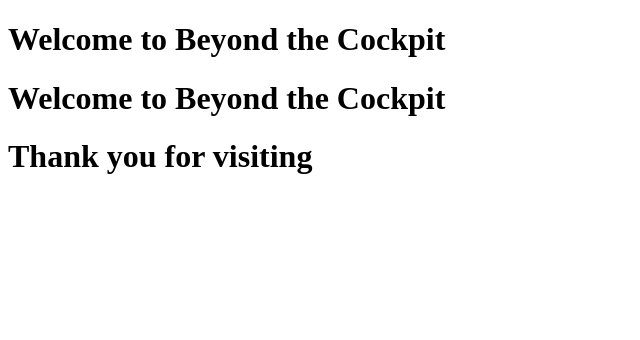
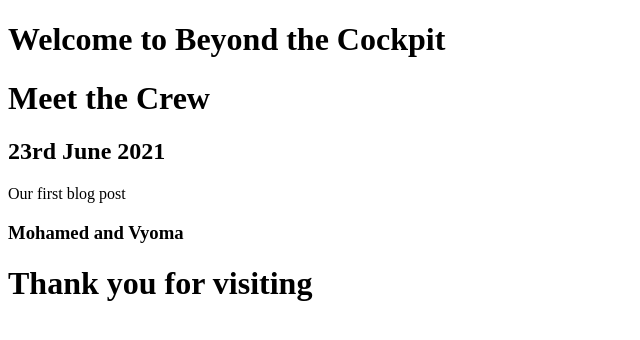
Before and after one commit to muridi1/beyondthecockpit, a React (Create React App) app: page / in a window 1280 px wide. Shown: the top 340 px of the page, without its empty margins (0-640 px from the left). Built offline with nearby package versions, Linux system fonts and the light colour scheme; the HTML template or start-up script is replaced by a standard one.

Commit message:
adding Content.tsx

```diff
--- a/src/App.tsx
+++ b/src/App.tsx
@@ -1,4 +1,5 @@
 //import { greet } from "./utils/greet";
+import React from 'react';
 import Header from "./components/Header";
 import Footer from "./components/Footer";
 import Content from "./components/Content";
--- a/src/components/BlogPost.tsx
+++ b/src/components/BlogPost.tsx
@@ -1,7 +1,7 @@
 interface BlogPostProps {
 	title: string;
 	date: string;
-	image: string;
+	//image: string;
 	body: string;
 	author: string;
 }
@@ -10,7 +10,6 @@ function BlogPost (props:BlogPostProps):JSX.Element {
 		<div>
 		<h1>{props.title}</h1>
 		<h2>{props.date}</h2>
-		<img src={props.image} alt={props.title}/>
 		<p>{props.body}</p>
 		<h3>{props.author}</h3>
 		</div>
--- a/src/components/Content.tsx
+++ b/src/components/Content.tsx
@@ -1,6 +1,22 @@
 import BlogPost from "./BlogPost";
-function content(): JSX.Element {
-  return <h1>Welcome to Beyond the Cockpit</h1>;
+
+const blogArr = [{title:"Meet the Crew", date: "23rd June 2021",  body: "Our first blog post", author: "Mohamed and Vyoma"}]
+
+function Content(): JSX.Element {
+    return (
+      <main>
+        {blogArr.map(blogpost=><BlogPost
+        title={blogpost.title}
+        date={blogpost.date}
+        //image={blogpost.image}
+        body={blogpost.body}
+        author={blogpost.author}
+        />)}
+
+      </main>
+
+    )
+
 }
 
-export default content;
+export default Content;
```
